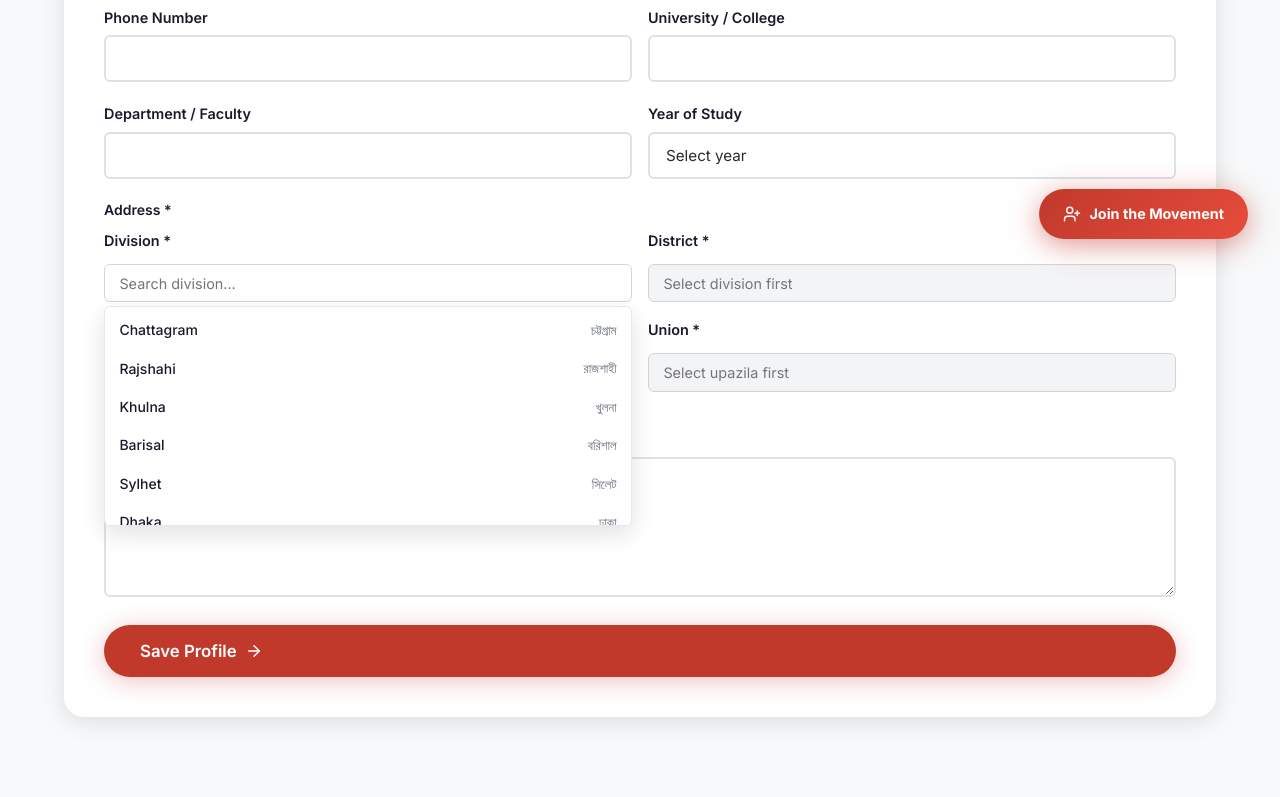
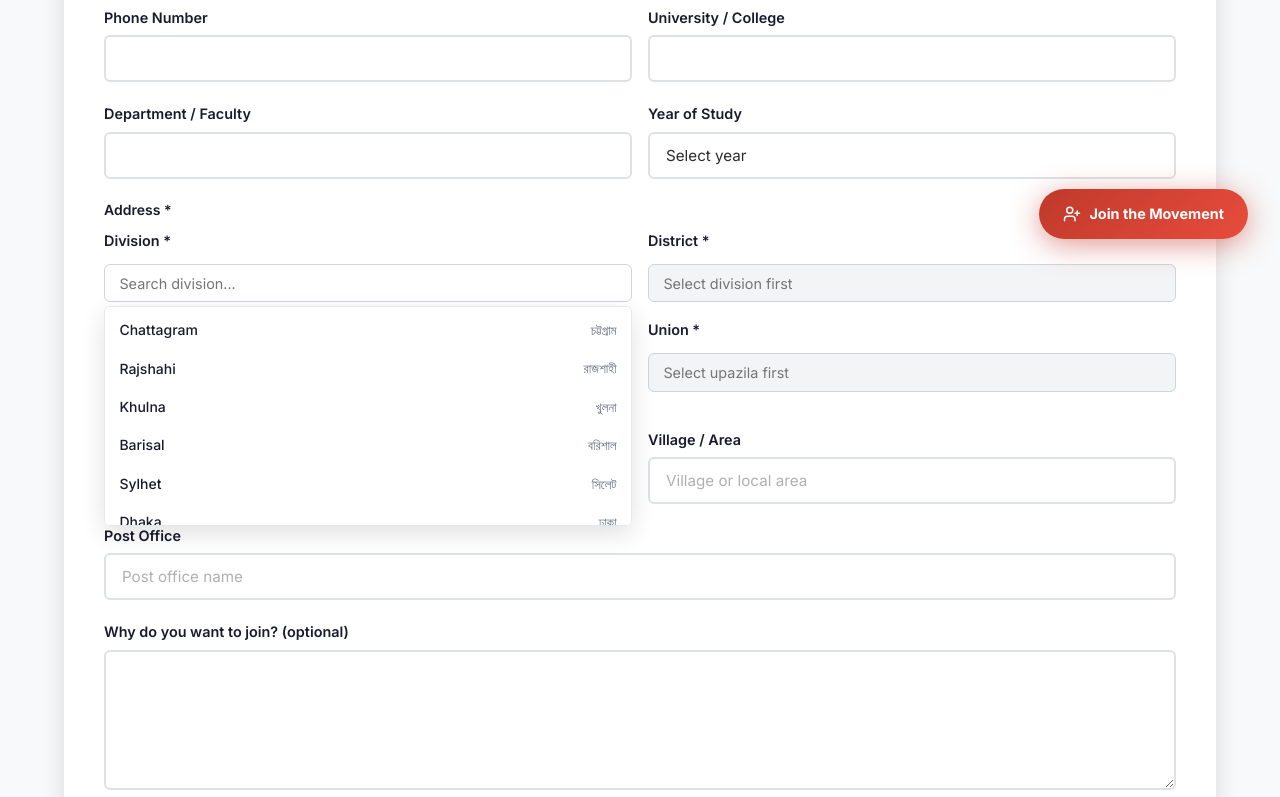
Before and after one commit to boniyeamincse/ndm, a React (Vite) app: page /member/profile-setup in a window 1280 px wide. Shown: the part 529-1326 px from the top of the page. Built offline with nearby package versions, Linux system fonts and the light colour scheme; sample sign-in values are in the browser's storage.

Commit message:
Add free-text address fields to membership profile form

```diff
--- a/src/pages/ProfileSetup.jsx
+++ b/src/pages/ProfileSetup.jsx
@@ -20,6 +20,9 @@ export default function ProfileSetup() {
     dept: '',
     year: '',
     address: { division: '', district: '', upazila: '', union: '' },
+    address_line: '',
+    village_area: '',
+    post_office: '',
     why: '',
   });
   const [submitted, setSubmitted] = useState(false);
@@ -51,6 +54,9 @@ export default function ProfileSetup() {
         district_id: form.address.district || undefined,
         upazila_id: form.address.upazila || undefined,
         union_id: form.address.union || undefined,
+        address_line: form.address_line.trim() || undefined,
+        village_area: form.village_area.trim() || undefined,
+        post_office: form.post_office.trim() || undefined,
         motivation: form.why.trim() || undefined,
       };
 
@@ -77,6 +83,9 @@ export default function ProfileSetup() {
           district: errs.district_id?.[0],
           upazila: errs.upazila_id?.[0],
           union: errs.union_id?.[0],
+          address_line: errs.address_line?.[0],
+          village_area: errs.village_area?.[0],
+          post_office: errs.post_office?.[0],
           why: errs.motivation?.[0],
           _contact: errs.contact?.[0],
         });
@@ -204,6 +213,49 @@ export default function ProfileSetup() {
                   />
                 </div>
 
+                <div className="form-row">
+                  <div className="form-group">
+                    <label htmlFor="profile-address-line">{lang === 'en' ? 'Address Line' : 'ঠিকানা লাইন'}</label>
+                    <input
+                      id="profile-address-line"
+                      name="address_line"
+                      type="text"
+                      className="form-control"
+                      value={form.address_line}
+                      onChange={handleChange}
+                      placeholder={lang === 'en' ? 'House / Road / Area details' : 'বাড়ি / রোড / এলাকার বিস্তারিত'}
+                    />
+                    {fieldErrors.address_line && <span className="field-error">{fieldErrors.address_line}</span>}
+                  </div>
+                  <div className="form-group">
+                    <label htmlFor="profile-village-area">{lang === 'en' ? 'Village / Area' : 'গ্রাম / এলাকা'}</label>
+                    <input
+                      id="profile-village-area"
+                      name="village_area"
+                      type="text"
+                      className="form-control"
+                      value={form.village_area}
+                      onChange={handleChange}
+                      placeholder={lang === 'en' ? 'Village or local area' : 'গ্রাম বা স্থানীয় এলাকা'}
+                    />
+                    {fieldErrors.village_area && <span className="field-error">{fieldErrors.village_area}</span>}
+                  </div>
+                </div>
+
+                <div className="form-group">
+                  <label htmlFor="profile-post-office">{lang === 'en' ? 'Post Office' : 'ডাকঘর'}</label>
+                  <input
+                    id="profile-post-office"
+                    name="post_office"
+                    type="text"
+                    className="form-control"
+                    value={form.post_office}
+                    onChange={handleChange}
+                    placeholder={lang === 'en' ? 'Post office name' : 'ডাকঘরের নাম'}
+                  />
+                  {fieldErrors.post_office && <span className="field-error">{fieldErrors.post_office}</span>}
+                </div>
+
                 <div className="form-group">
                   <label htmlFor="profile-why">{t('join_why_join')}</label>
                   <textarea id="profile-why" name="why" className="form-control" value={form.why} onChange={handleChange} />
```
